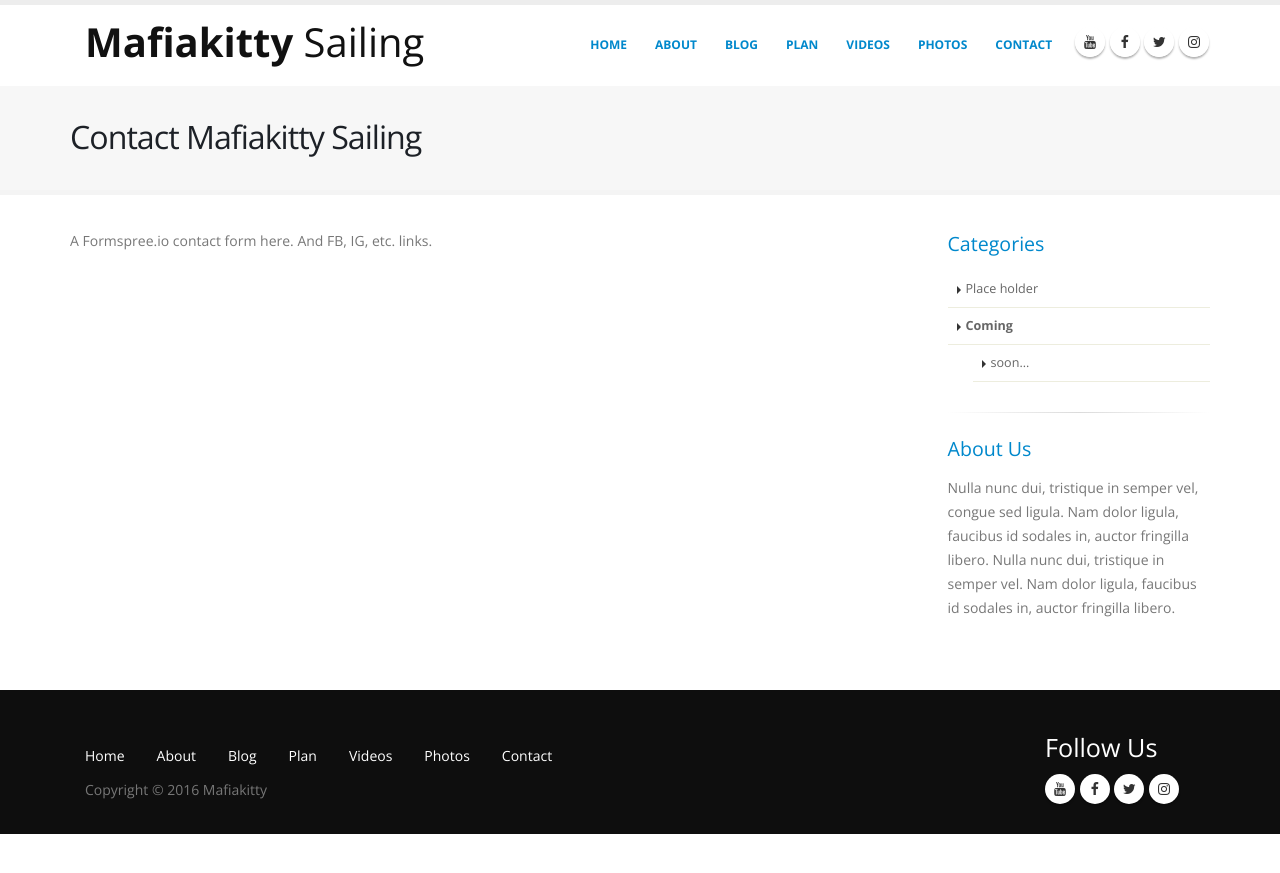
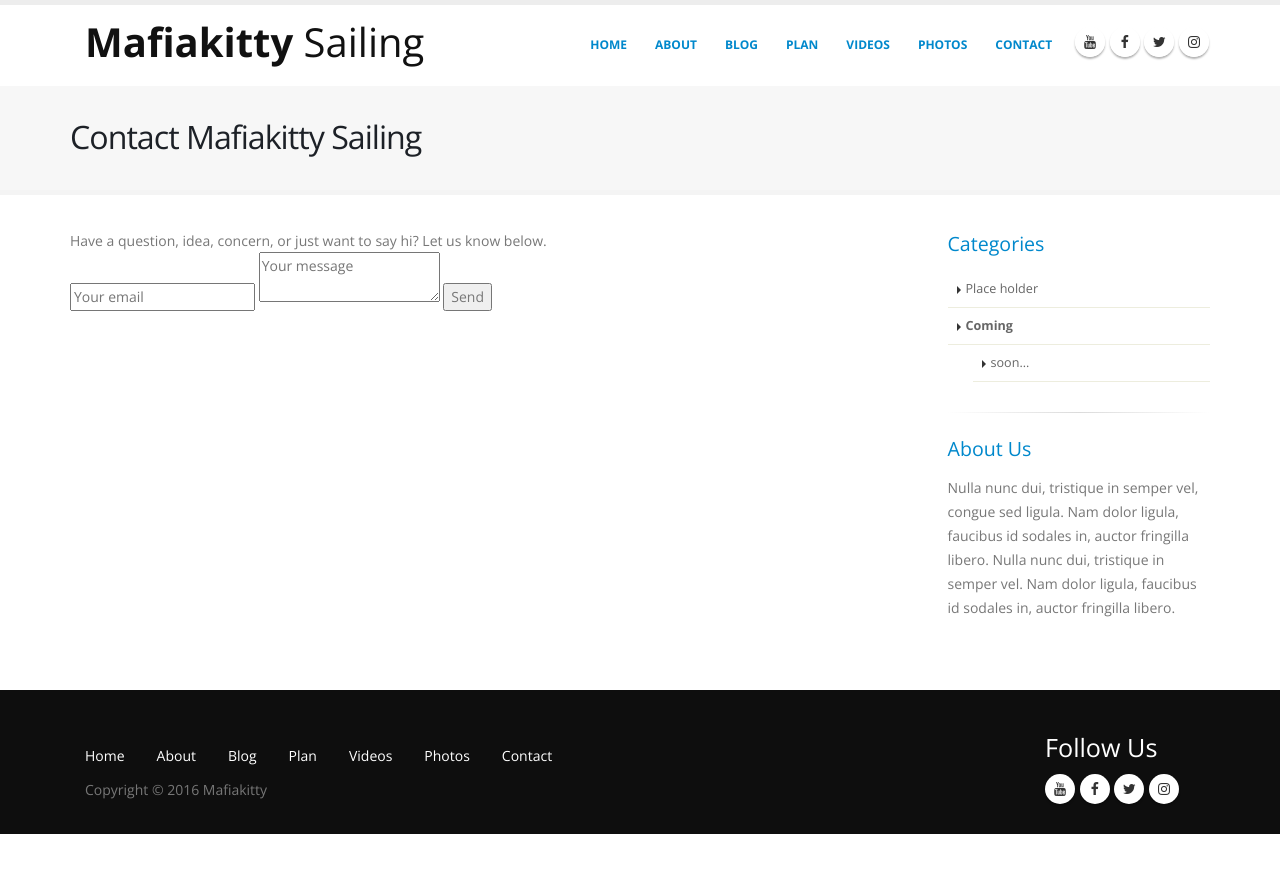
Before and after one commit to MichealKennedy/channel-old, a Jekyll site: the page built from _pages/contact.html, in a window 1280 px wide. Shown: the top 873 px of the page. Built offline with Jekyll 4.4.1, drawn with Linux system fonts in a browser that asks for light colours; nearby versions of some CDN libraries; some web fonts are replaced; library files that are not in the unit come from our copies.

Commit message:
Added Formspree.io

```diff
--- a/_pages/contact.html
+++ b/_pages/contact.html
@@ -3,4 +3,10 @@
 title:  "Contact Mafiakitty Sailing"
 permalink: /contact
 ---
-A Formspree.io contact form here. And FB, IG, etc. links.
+Have a question, idea, concern, or just want to say hi? Let us know below.
+
+<form method="POST" action="http://formspree.io/themafiakitty@gmail.com">
+  <input type="email" name="email" placeholder="Your email">
+  <textarea name="message" placeholder="Your message"></textarea>
+  <button type="submit">Send</button>
+</form>
```
